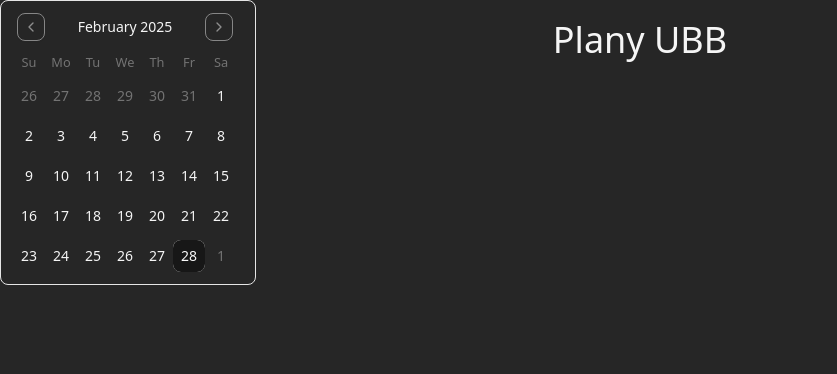
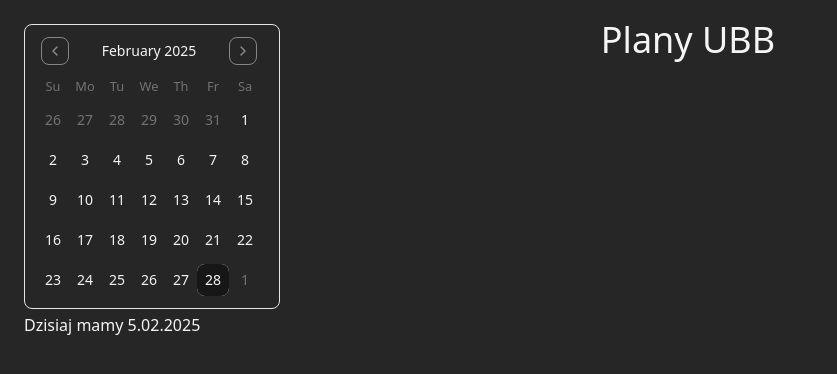
Before and after one commit to Sp3EdQQ/PZP-Plany, a React (Vite) app in the folder frontend/: page / in a window 1280 px wide. Shown: the top 374 px of the page, without its empty margins (0-837 px from the left). Built offline with nearby package versions, Linux system fonts and the light colour scheme.

Commit message:
feat: current date under calendar

```diff
--- a/frontend/src/components/CalendarDiv.tsx
+++ b/frontend/src/components/CalendarDiv.tsx
@@ -3,15 +3,22 @@ import { Calendar } from "@/components/ui/calendar"
 
 export const CalendarDiv = () => {
   const [date, setDate] = useState<Date | undefined>(new Date())
-  const marginForCalendar: number = 5
+  const currentDate = new Date()
+  const currentDay = currentDate.getDay()
+  const currentMonth = String(currentDate.getMonth() + 1).padStart(2, "0")
+  const currentYear = String(currentDate.getFullYear())
+  console.log(date)
 
-  return (<div className={`w-1/5 ml-${marginForCalendar} mt-${marginForCalendar}`}>
+  return (<div className="w-1/5 flex-col m-6">
     <Calendar
       mode="single"
       selected={date}
       onSelect={setDate}
       className="rounded-md border w-64"
     />
+    <div className="pt-1">
+      Dzisiaj mamy {currentDay}.{currentMonth}.{currentYear}
+    </div>
   </div>)
 
 }
```
Also changed, not shown: 1 other file (tests, documents, lock files or other folders).
